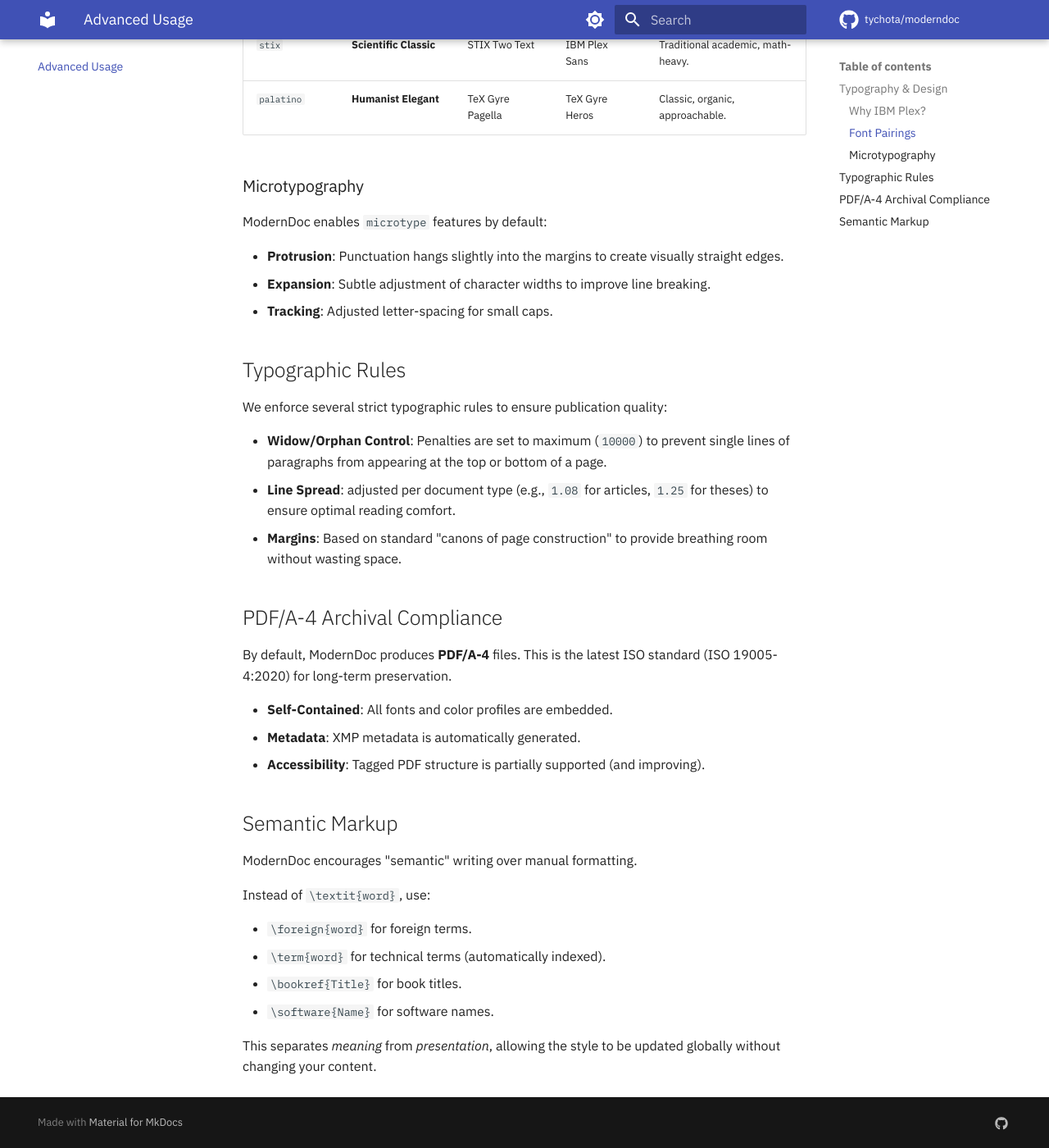
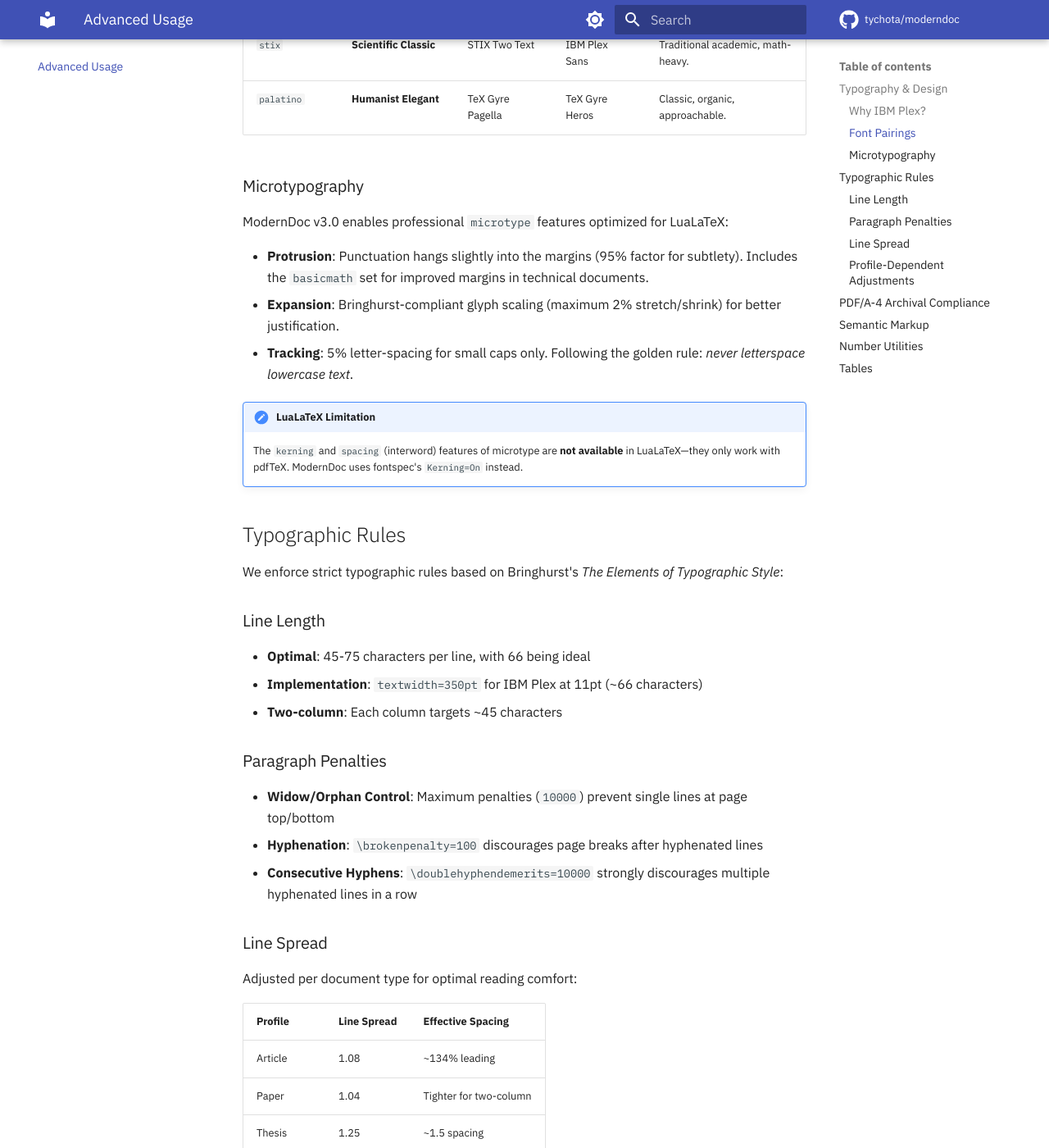
Before and after one commit to tychota/moderndoc, an MkDocs documentation site: the page built from docs/advanced.md, in a window 1280 px wide and 1400 px high, scrolled down 1040 px. Shown: the whole window at 82% size. Built offline with MkDocs 1.6.1 and Material for MkDocs 9.7.7, drawn with Linux system fonts in a browser that asks for light colours; comment, search, counter and statistics services are not loaded; some of the changed text lies outside the part shown.

Commit message:
feat(typography): upgrade to v3.0 with professional typographic defaults
Major typography improvements based on Bringhurst, ConTeXt, and microtype research:

Microtype:
- Add basicmath protrusion set for improved math margins
- Add 95% protrusion factor for subtle effect
- Document LuaLaTeX limitation (kerning/spacing unavailable)
- Remove babel=true (not relevant with polyglossia)

Paragraph penalties:
- Fix interlinepenalty (0 instead of 1000, which was too strict)
- Add brokenpenalty for hyphenated page breaks
- Add hyphenation controls (doublehyphendemerits, finalhyphendemerits)
- Profile-dependent adjustments for thesis/book/paper

Font configuration:
- Centralized font defaults (mdocFontDefaults, mdocSerifDefaults, mdocSansDefaults)
- Remove LetterSpace from SmallCapsFeatures (microtype handles tracking)
- Add explicit Kerning=On
- Mono font: disable ligatures, use tabular figures

Geometry:
- Bringhurst-compliant line lengths (textwidth=350pt for ~66 chars)
- Remove fragile \normalsize redefinition from paper profile
- Use hmarginratio/vmarginratio for balanced margins

Tables:
- Switch to booktabs-style (minimal rules) as default
- Add gridtable and numtable environments
- Improve caption styling

Other:
- Add number utilities (liningnums, tabularnums, textnums, properfrac)
- Add \caps command for letterspaced capitals
- Improve float placement and spacing
- Disable protrusion in ToC/LoF/LoT (page numbers must align)

🤖 Generated with [Claude Code](https://claude.com/claude-code)

Co-Authored-By: Claude Opus 4.5 <noreply@anthropic.com>

````diff
--- a/docs/advanced.md
+++ b/docs/advanced.md
@@ -29,19 +29,42 @@ While Plex is the default, ModernDoc supports other "educated" pairings based on
 
 ### Microtypography
 
-ModernDoc enables `microtype` features by default:
+ModernDoc v3.0 enables professional `microtype` features optimized for LuaLaTeX:
 
-- **Protrusion**: Punctuation hangs slightly into the margins to create visually straight edges.
-- **Expansion**: Subtle adjustment of character widths to improve line breaking.
-- **Tracking**: Adjusted letter-spacing for small caps.
+- **Protrusion**: Punctuation hangs slightly into the margins (95% factor for subtlety). Includes the `basicmath` set for improved margins in technical documents.
+- **Expansion**: Bringhurst-compliant glyph scaling (maximum 2% stretch/shrink) for better justification.
+- **Tracking**: 5% letter-spacing for small caps only. Following the golden rule: *never letterspace lowercase text*.
+
+!!! note "LuaLaTeX Limitation"
+    The `kerning` and `spacing` (interword) features of microtype are **not available** in LuaLaTeX—they only work with pdfTeX. ModernDoc uses fontspec's `Kerning=On` instead.
 
 ## Typographic Rules
 
-We enforce several strict typographic rules to ensure publication quality:
+We enforce strict typographic rules based on Bringhurst's *The Elements of Typographic Style*:
 
-- **Widow/Orphan Control**: Penalties are set to maximum (`10000`) to prevent single lines of paragraphs from appearing at the top or bottom of a page.
-- **Line Spread**: adjusted per document type (e.g., `1.08` for articles, `1.25` for theses) to ensure optimal reading comfort.
-- **Margins**: Based on standard "canons of page construction" to provide breathing room without wasting space.
+### Line Length
+- **Optimal**: 45-75 characters per line, with 66 being ideal
+- **Implementation**: `textwidth=350pt` for IBM Plex at 11pt (~66 characters)
+- **Two-column**: Each column targets ~45 characters
+
+### Paragraph Penalties
+- **Widow/Orphan Control**: Maximum penalties (`10000`) prevent single lines at page top/bottom
+- **Hyphenation**: `\brokenpenalty=100` discourages page breaks after hyphenated lines
+- **Consecutive Hyphens**: `\doublehyphendemerits=10000` strongly discourages multiple hyphenated lines in a row
+
+### Line Spread
+Adjusted per document type for optimal reading comfort:
+
+| Profile | Line Spread | Effective Spacing |
+|---------|-------------|-------------------|
+| Article | 1.08 | ~134% leading |
+| Paper | 1.04 | Tighter for two-column |
+| Thesis | 1.25 | ~1.5 spacing |
+| Book | 1.10 | Book-quality |
+
+### Profile-Dependent Adjustments
+- **Thesis/Book**: Stricter hyphenation control (`\brokenpenalty=500`), more flexibility for binding margins
+- **Paper**: Higher tolerance for narrow columns (`\tolerance=300`)
 
 ## PDF/A-4 Archival Compliance
 
@@ -61,5 +84,30 @@ Instead of `\textit{word}`, use:
 - `\term{word}` for technical terms (automatically indexed).
 - `\bookref{Title}` for book titles.
 - `\software{Name}` for software names.
+- `\acronym{NASA}` for acronyms (rendered in small caps).
+- `\caps{Warning}` for letterspaced capitals.
 
 This separates _meaning_ from _presentation_, allowing the style to be updated globally without changing your content.
+
+## Number Utilities
+
+ModernDoc provides utilities for controlling OpenType number styles:
+
+```latex
+\liningnums{2024}    % Lining figures (for tables, technical content)
+\tabularnums{1,234}  % Tabular figures (for aligned columns)
+\textnums{1984}      % Text/oldstyle figures (default in running text)
+\properfrac{3}{4}    % OpenType fractions (¾)
+```
+
+## Tables
+
+ModernDoc v3.0 uses **booktabs-style** tables by default, following the principle: *"Avoid vertical rules and use a small number of well-weighted horizontal rules."*
+
+Three table environments are provided:
+
+| Environment | Style | Best For |
+|-------------|-------|----------|
+| `mdtable` | Booktabs (minimal rules) | General use, publication quality |
+| `gridtable` | Horizontal grid lines | Comparison tables, dense data |
+| `numtable` | Booktabs + tabular figures | Financial data, statistics |
````
Also changed, not shown: 1 other file.
